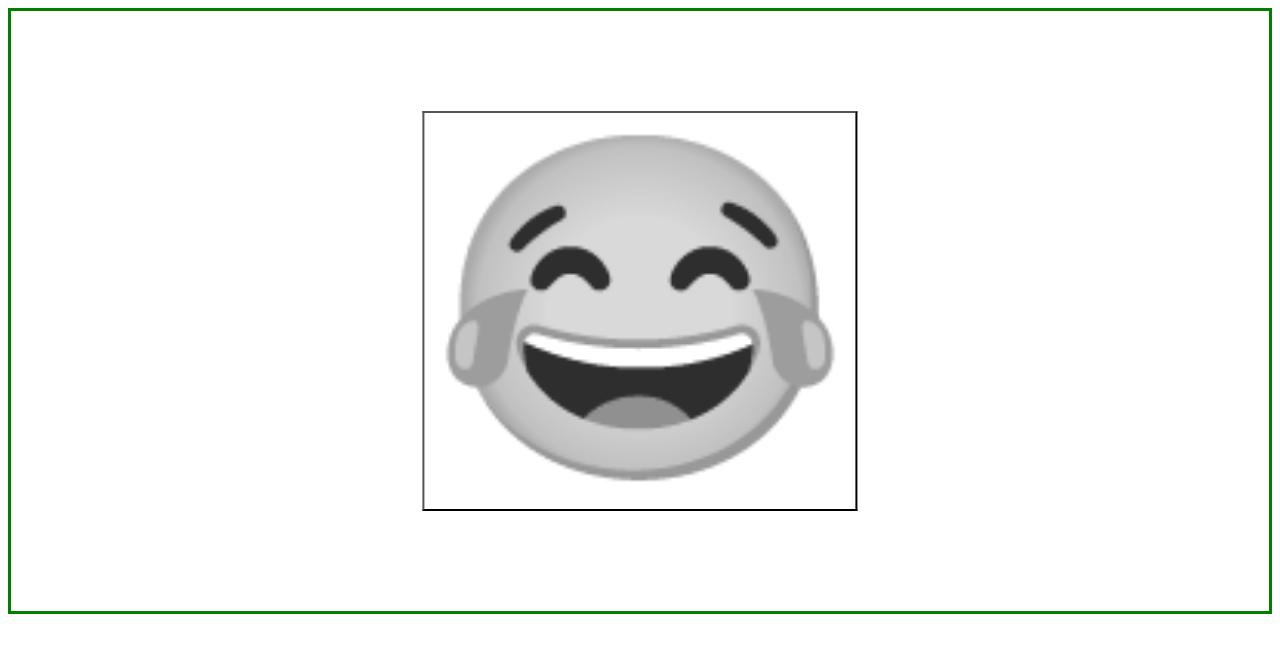
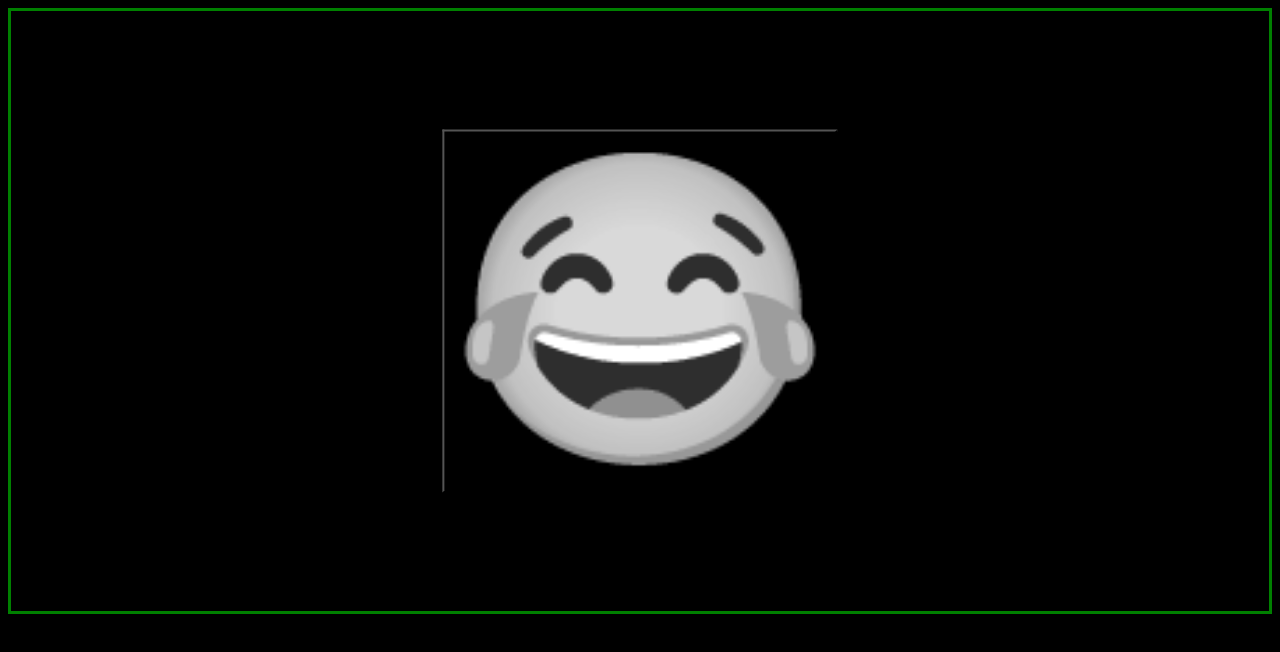
Before and after one commit to Hussny/Emoji-Switcher, a plain HTML site: page index.html in a window 1280 px wide. Drawn offline with Linux system fonts and the light colour scheme.

Commit message:
modified style.css

```diff
--- a/style.css
+++ b/style.css
@@ -1,4 +1,6 @@
-
+body {
+  background-color: black;
+}
 .container {
     height: 600px;
     position: relative;
@@ -14,7 +16,7 @@
     transform: translate(-50%, -50%);
   }
 button#emoji-btn {
-    font-size: 21rem;
+    font-size: 19rem;
     background-color: transparent;
     filter:grayscale(1);
 
```
